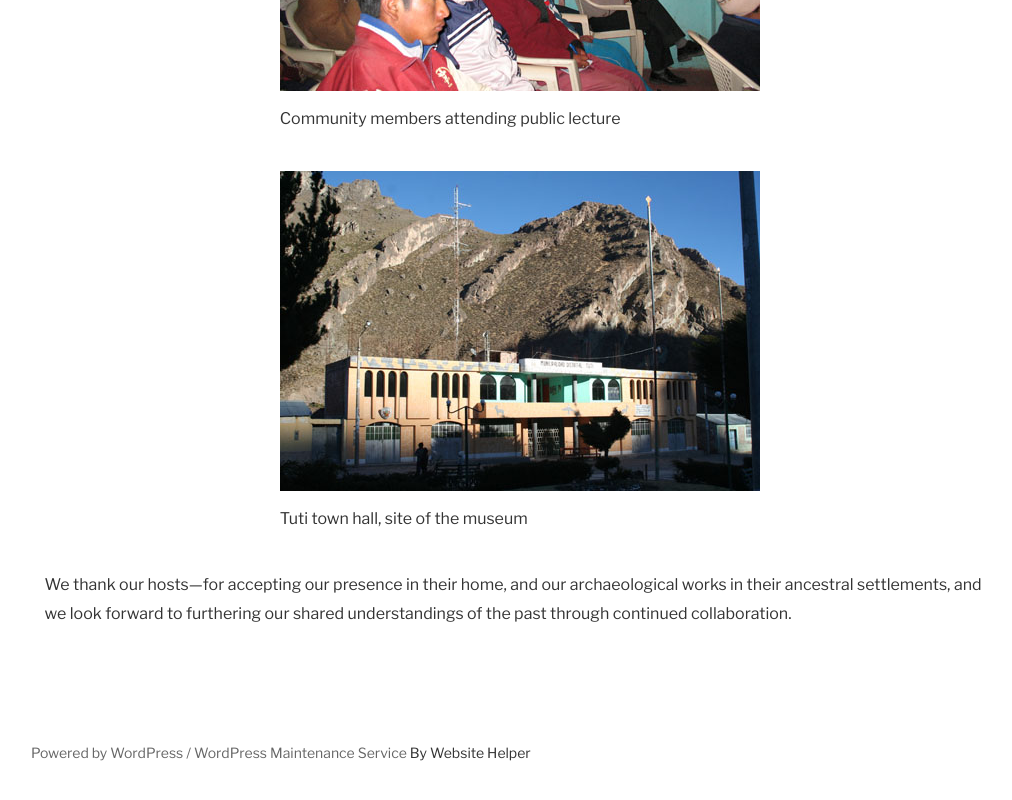
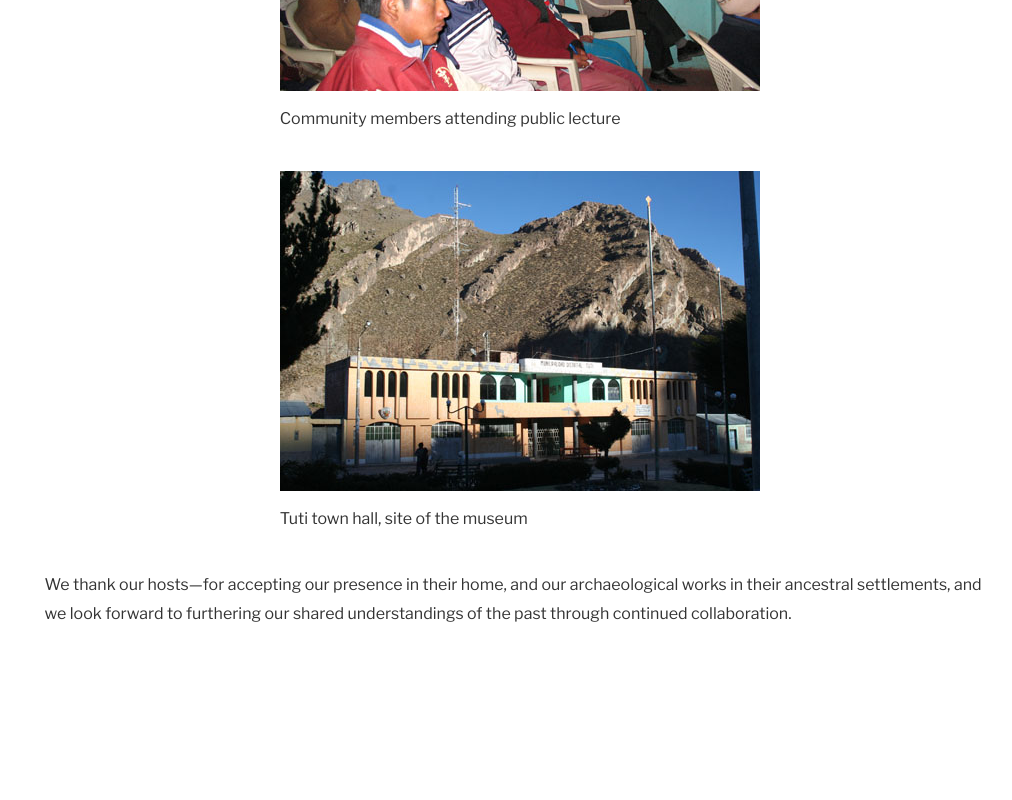
Before and after one commit to sawernke/sawernke.github.io, a plain HTML site: page community/index.html in a window 1280 px wide. Shown: the part 3066-3866 px from the top of the page, without its empty margins (125-1137 px from the left). After the commit the page ends 3820 px from the top, so only its background shows below. Drawn offline with nearby package versions, Linux system fonts and the light colour scheme.

Commit message:
Remove Powered by WordPress footer credit
Co-Authored-By: Claude Fable 5 <noreply@anthropic.com>

```diff
--- a/community/index.html
+++ b/community/index.html
@@ -221,9 +221,7 @@ a:visited {
 		<footer id="colophon" class="site-footer">
 			<div class="wrap">
 
-<div class="site-info">
-	<a href="https://wordpress.org/">Powered by WordPress / </a> <a href="https://www.websitehelper.co.uk/wordpress-maintenance/">WordPress Maintenance Service</a> By Website Helper</div><!-- .site-info -->
-			</div><!-- .wrap -->
+</div><!-- .wrap -->
 		</footer><!-- #colophon -->
 	</div><!-- .site-content-contain -->
 </div><!-- #page -->
```
Also changed, not shown: in-the-media/index.html (+1 -3 lines), index.html (+1 -3 lines), publications-etc/index.html (+1 -3 lines), research/index.html (+1 -3 lines), teaching/index.html (+1 -3 lines), team/index.html (+1 -3 lines).
